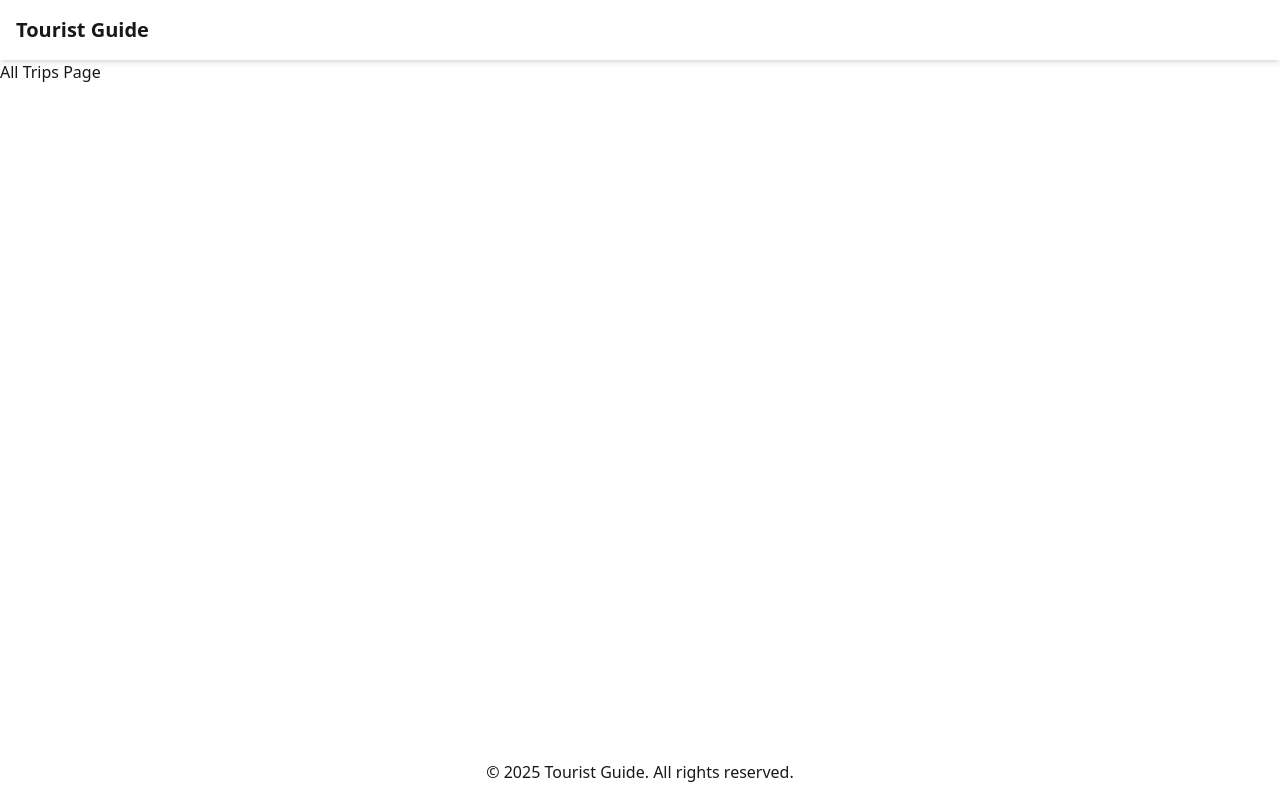
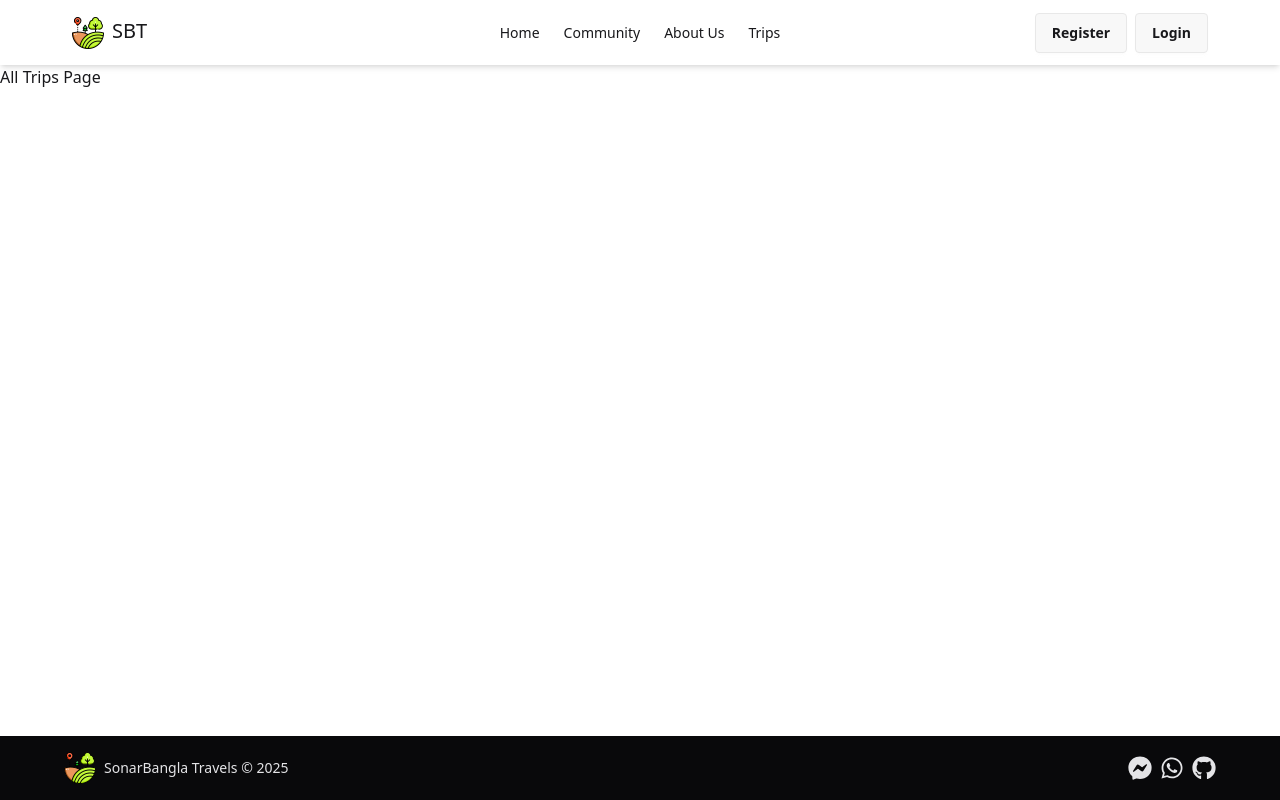
Before and after one commit to toimurhasan/sonarbangla-travels-client, a React (Vite) app: page /trips in a window 1280 px wide. Built offline with nearby package versions, Linux system fonts and the light colour scheme; no server answers.

Commit message:
navbar and footer added

```diff
--- a/package.json
+++ b/package.json
@@ -15,6 +15,7 @@
     "firebase": "^11.10.0",
     "react": "^19.1.0",
     "react-dom": "^19.1.0",
+    "react-icons": "^5.5.0",
     "react-router": "^7.6.3",
     "tailwindcss": "^4.1.11"
   },
--- /dev/null
+++ b/src/components/Footer.jsx
@@ -0,0 +1,32 @@
+import React from "react";
+import { FaFacebookMessenger, FaGithub, FaWhatsapp } from "react-icons/fa";
+
+const Footer = () => {
+  return (
+    <footer className=" bg-neutral text-neutral-content items-center p-4 ">
+      <div className="max-w-6xl mx-auto footer sm:footer-horizontal">
+        <aside className="grid-flow-col items-center">
+          <img src="/nav-logo.png" alt="logo" />
+          <p>SonarBangla Travels © {new Date().getFullYear()} </p>
+        </aside>
+        <nav className="grid-flow-col gap-2 text-2xl md:place-self-center md:justify-self-end">
+          <a
+            className="cursor-pointer"
+            href="https://web.facebook.com/web.developer.tamim/"
+            target="_blank"
+          >
+            <FaFacebookMessenger />
+          </a>
+          <a className="cursor-pointer" target="_blank" href="https://wa.me/+8801720911179">
+            <FaWhatsapp></FaWhatsapp>
+          </a>
+          <a className="cursor-pointer" target="_blank" href="https://github.com/toimurhasan/">
+            <FaGithub />
+          </a>
+        </nav>
+      </div>
+    </footer>
+  );
+};
+
+export default Footer;
--- /dev/null
+++ b/src/components/Navbar.jsx
@@ -0,0 +1,122 @@
+import React, { use } from "react";
+import { Link, NavLink } from "react-router";
+import { AuthContext } from "../contexts/AuthContext";
+
+const Navbar = () => {
+  const { currentUser, signOutUser } = use(AuthContext);
+  const clickHandler = () => {
+    signOutUser()
+      .then(() => {
+        // Sign-out successful.
+      })
+      .catch((error) => {
+        // An error happened.
+      });
+  };
+  const links = (
+    <>
+      <li>
+        <NavLink to={"/"}>Home</NavLink>
+      </li>
+      <li>
+        <NavLink to={"/community"}>Community</NavLink>
+      </li>
+      <li>
+        <NavLink to={"/about-us"}>About Us</NavLink>
+      </li>
+      <li>
+        <NavLink to={"/trips"}>Trips</NavLink>
+      </li>
+    </>
+  );
+
+  return (
+    <div className=" bg-base-100 shadow-md sticky top-0 z-10">
+      <div className="navbar max-w-6xl mx-auto">
+        <div className="navbar-start">
+          <div className="dropdown">
+            <div
+              tabIndex={0}
+              role="button"
+              className="p-2 mr-2 bg-gray-50 border rounded-full border-gray-200 lg:hidden"
+            >
+              <svg
+                xmlns="http://www.w3.org/2000/svg"
+                className="h-5 w-5"
+                fill="none"
+                viewBox="0 0 24 24"
+                stroke="currentColor"
+              >
+                {" "}
+                <path
+                  strokeLinecap="round"
+                  strokeLinejoin="round"
+                  strokeWidth="2"
+                  d="M4 6h16M4 12h8m-8 6h16"
+                />{" "}
+              </svg>
+            </div>
+            <ul
+              tabIndex={0}
+              className="menu menu-sm dropdown-content bg-base-100 rounded-box z-1 mt-3 w-52 p-2 shadow"
+            >
+              {links}
+            </ul>
+          </div>
+          <Link to="/">
+            <h1 className="cursor-pointer text-xl flex  gap-2">
+              <img src="/nav-logo.png" alt="logo" className="object-contain" />
+              <span className="font-semi">SBT</span>
+            </h1>
+          </Link>
+        </div>
+        <div className="navbar-center hidden lg:flex">
+          <ul className="menu menu-horizontal px-1">{links}</ul>
+        </div>
+
+        {currentUser ? (
+          <div className="navbar-end gap-2">
+            <div className="dropdown dropdown-end">
+              <div tabIndex={0} className="avatar cursor-pointer">
+                <div className="w-9 rounded-full  shadow-2xl  ">
+                  <img src={currentUser.photoURL} />
+                </div>
+              </div>
+
+              <ul
+                tabIndex={0}
+                className="dropdown-content menu bg-base-100 rounded-box w-52 p-2 shadow-sm"
+              >
+                <div className="px-3">
+                  <h3>{currentUser.displayName}</h3>
+                  <p>{currentUser.email}</p>
+                </div>
+                <div class="divider mt-2 mb-0"></div>
+                <li>
+                  <Link to={"/"}>Dashboard</Link>
+                </li>
+                <li>
+                  <Link to={"/"}>Offer Announcements</Link>
+                </li>
+                <li>
+                  <button onClick={clickHandler}>Logout</button>
+                </li>
+              </ul>
+            </div>
+          </div>
+        ) : (
+          <div className="navbar-end gap-2">
+            <Link to={"/register"} className="btn">
+              Register
+            </Link>
+            <Link to={"/login"} className="btn">
+              Login
+            </Link>
+          </div>
+        )}
+      </div>
+    </div>
+  );
+};
+
+export default Navbar;
--- a/src/layouts/BasicLayout.jsx
+++ b/src/layouts/BasicLayout.jsx
@@ -1,17 +1,12 @@
-// import { Outlet } from "react-router-dom";
-
 import { Outlet } from "react-router";
+import Navbar from "../components/Navbar";
+import Footer from "../components/Footer";
 
 const BasicLayout = () => {
   return (
     <div className="min-h-screen flex flex-col">
       {/* Navbar */}
-      <header>
-        <div className="shadow-md p-4">
-          <h1 className="text-xl font-bold">Tourist Guide</h1>
-          {/* Add your Navbar component here */}
-        </div>
-      </header>
+      <Navbar></Navbar>
 
       {/* Page Content */}
       <main className="flex-grow">
@@ -19,10 +14,7 @@ const BasicLayout = () => {
       </main>
 
       {/* Footer */}
-      <footer className=" text-center p-4">
-        <p>© 2025 Tourist Guide. All rights reserved.</p>
-        {/* Add social links here */}
-      </footer>
+      <Footer></Footer>
     </div>
   );
 };
--- a/src/routes/router.jsx
+++ b/src/routes/router.jsx
@@ -9,13 +9,13 @@ const router = createBrowserRouter([
     path: "/",
     element: <BasicLayout />,
     children: [
-      { path: "/", element: <div>Home Page</div> },
-      { path: "/community", element: <div>Community Page</div> },
-      { path: "/about-us", element: <div>About Us Page</div> },
-      { path: "/trips", element: <div>All Trips Page</div> },
-      { path: "/login", element: <div>Login Page</div> },
-      { path: "/register", element: <div>Register Page</div> },
-      { path: "/forgot-password", element: <div>Forgot Password Page</div> },
+      { index: true, element: <div>Home Page</div> },
+      { path: "community", element: <div>Community Page</div> },
+      { path: "about-us", element: <div>About Us Page</div> },
+      { path: "trips", element: <div>All Trips Page</div> },
+      { path: "login", element: <Login></Login> },
+      { path: "register", element: <div>Register Page</div> },
+      { path: "forgot-password", element: <div>Forgot Password Page</div> },
     ],
   },
 
```
Also changed, not shown: public/nav-logo.png (added), 1 other file (tests, documents, lock files or other folders).
